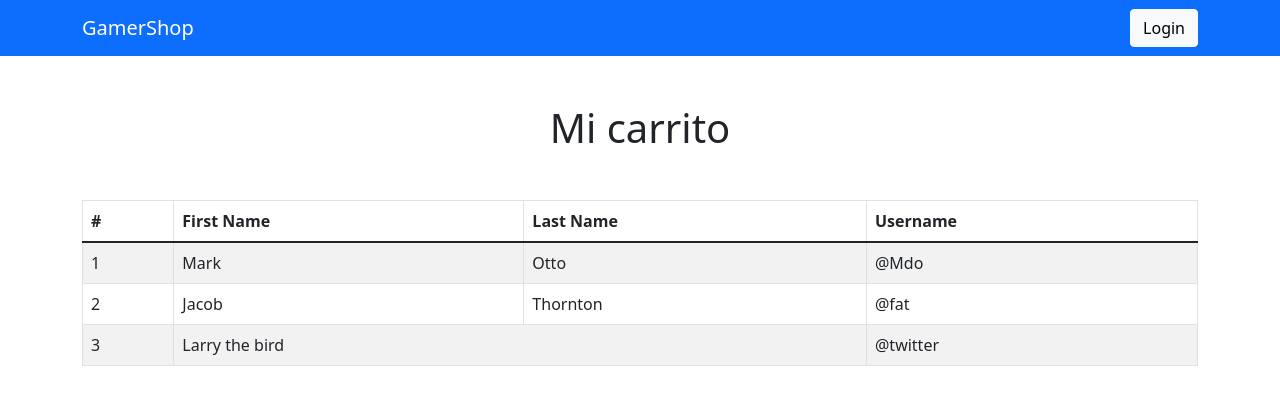
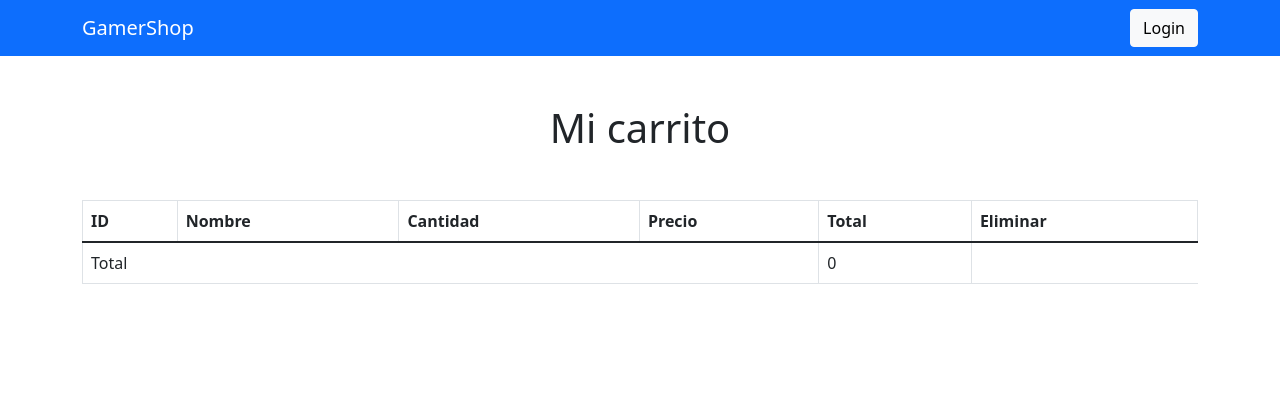
Before and after one commit to GamerShop-C3Habilitacion/GamerShop, a React (Create React App) app: page /Carrito in a window 1280 px wide. Shown: the top 404 px of the page. Built offline with nearby package versions, Linux system fonts and the light colour scheme.

Commit message:
corrección errores al agregar compras

```diff
--- a/src/App.js
+++ b/src/App.js
@@ -25,7 +25,8 @@ function App() {
       <Header
       isLoggedIn={logged}
       login={setLogged}
-      cantCarrito={carrito.length} />
+      cantCarrito={carrito.reduce(
+        (total, producto) => total + producto.cantidad,0)} />
       <Switch>
         <Route path="/" exact>
           <Home
@@ -35,7 +36,7 @@ function App() {
           />
         </Route>
         <Route path="/Carrito" exact>
-          <Carrito />
+          <Carrito carrito = {carrito}/>
         </Route>
         <Redirect to="/" />
       </Switch>
--- a/src/carrito/Pages/Carrito.js
+++ b/src/carrito/Pages/Carrito.js
@@ -1,7 +1,7 @@
 import Table from 'react-bootstrap/Table';
 import Container from 'react-bootstrap/Container';
 
-const Carrito = () => {
+const Carrito = ({carrito}) => {
     return(
         <div>
         <h1 className=" text-center  mt-5 mb-5">Mi carrito</h1>
@@ -9,31 +9,33 @@ const Carrito = () => {
             <Table striped bordered hover>
                 <thead>
                     <tr>
-                        <th>#</th>
-                        <th>First Name</th>
-                        <th>Last Name</th>
-                        <th>Username</th>
+                        <th>ID</th>
+                        <th>Nombre</th>
+                        <th>Cantidad</th>
+                        <th>Precio</th>
+                        <th>Total</th>
+                        <th>Eliminar</th>
                     </tr>
                 </thead>
                 <tbody>
+                    {carrito.map((producto) =>{
+                        return (
+                            <tr>
+                                <td>{producto.id}</td>
+                                <td>{producto.nombre}</td>
+                                <td>{producto.cantidad}</td>
+                                <td>{producto.precio}</td>
+                                <td>{producto.total}</td>
+                            </tr>
+                        );
+                    })}
+                </tbody>
+                <tfoot>
                     <tr>
-                        <td>1</td>
-                        <td>Mark</td>
-                        <td>Otto</td>
-                        <td>@Mdo</td>
+                        <td colSpan="4">Total</td>
+                        <td>{carrito.reduce((total, producto) => total+producto.total, 0)}</td>
                     </tr>
-                    <tr>
-                        <td>2</td>
-                        <td>Jacob</td>
-                        <td>Thornton</td>
-                        <td>@fat</td>
-                    </tr>
-                    <tr>
-                        <td>3</td>
-                        <td colSpan ="2">Larry the bird</td>
-                        <td>@twitter</td>
-                    </tr>
-                </tbody>
+                </tfoot>
             </Table>
         </Container>
         </div>
--- a/src/home/components/CardFooter.js
+++ b/src/home/components/CardFooter.js
@@ -5,23 +5,23 @@ import Badge from "react-bootstrap/Badge";
 const CardFooter = ({id, price, category, isLoggedIn, productos, carrito, setCarrito}) => {
 
     const AddProducto = (e) => {
-       const productoAgregar =  productos.find ((p) => p.id === e.target.id);
-       const productoAgregado = carrito.find((p) => p.id === productoAgregar.id)
+       const productoAgregar =  productos.find ((p) => p.id == e.target.id);
+       const productoAgregado = carrito.find((p) => p.id == productoAgregar.id)
        if (productoAgregado){
-
+            // producto agregado
            productoAgregado.cantidad ++;
            productoAgregado.total =
             productoAgregado.price * productoAgregado.cantidad;
            setCarrito([...carrito]);
 
-       }else{
+       }else{ // producto  no agregado
 
            const producto = {
                id: productoAgregar.id,
                nombre: productoAgregar.title,
                cantidad:1, precio: productoAgregar.price,
                total: productoAgregar.price
-            }
+            };
             setCarrito([...carrito, producto]);
        }
     };
```
